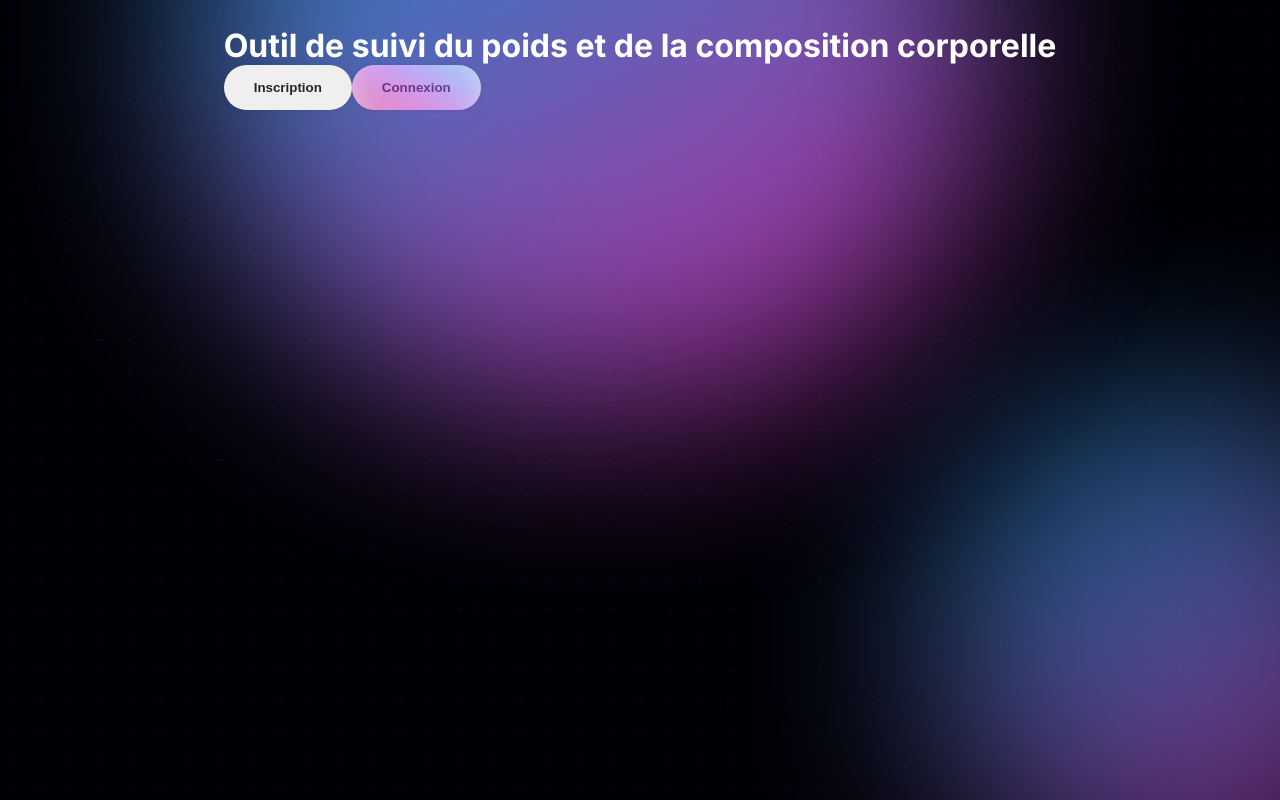
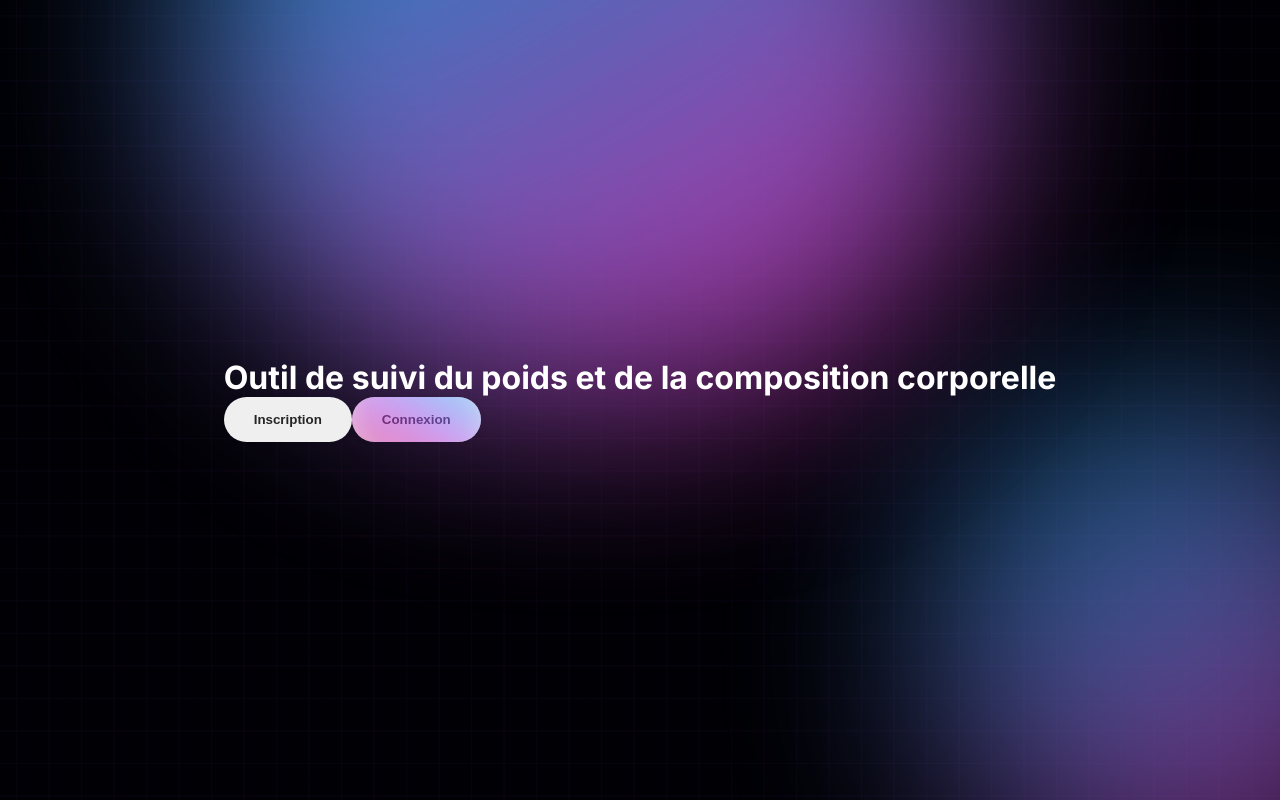
Before and after one commit to BetaPeche/sport-app, a React (Vite) app in the folder frontend/: page / in a window 1280 px wide. Built offline with nearby package versions, Linux system fonts and the light colour scheme.

Commit message:
Grid in background

```diff
--- a/frontend/src/styles/global.scss
+++ b/frontend/src/styles/global.scss
@@ -18,12 +18,32 @@ body {
     align-items: center;
     width: 100%;
     height: 100%;
-    background-image: radial-gradient(
-        rgba(114, 70, 155, 0.1) 1px,
-        transparent 0
-    );
-    background-size: 30px 30px;
-    background-position: -5px -5px;
+    --color: rgba(18, 8, 25, 0.4);
+    background-image: linear-gradient(
+            0deg,
+            transparent 24%,
+            var(--color) 25%,
+            var(--color) 26%,
+            transparent 27%,
+            transparent 74%,
+            var(--color) 75%,
+            var(--color) 76%,
+            transparent 77%,
+            transparent
+        ),
+        linear-gradient(
+            90deg,
+            transparent 24%,
+            var(--color) 25%,
+            var(--color) 26%,
+            transparent 27%,
+            transparent 74%,
+            var(--color) 75%,
+            var(--color) 76%,
+            transparent 77%,
+            transparent
+        );
+    background-size: 65px 65px;
     padding: 2%;
     background-color: rgb(0, 0, 5);
     z-index: -10;
@@ -64,6 +84,8 @@ body {
     &.columns-1 {
         display: flex;
         justify-content: center;
+        align-items: center;
+        flex: 1;
     }
     &.columns-2 {
         display: grid;
@@ -74,11 +96,11 @@ body {
 
 @media (max-width: 768px) {
     body {
-        padding: 0;
+        padding: 2% 0 0 0;
     }
 }
 
-@media (max-width: 1028px) {
+@media (max-width: 1024px) {
     nav {
         display: none;
     }
```
